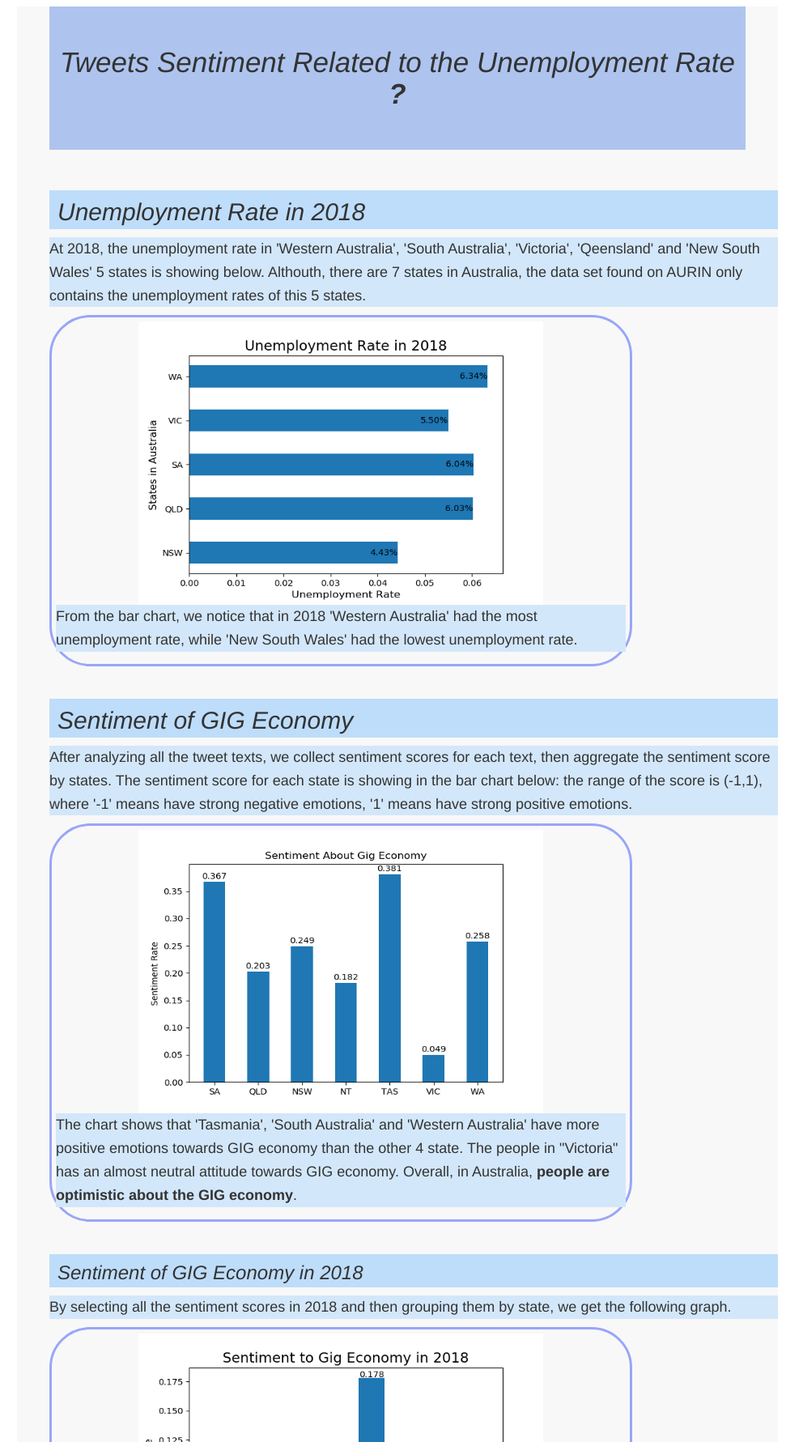
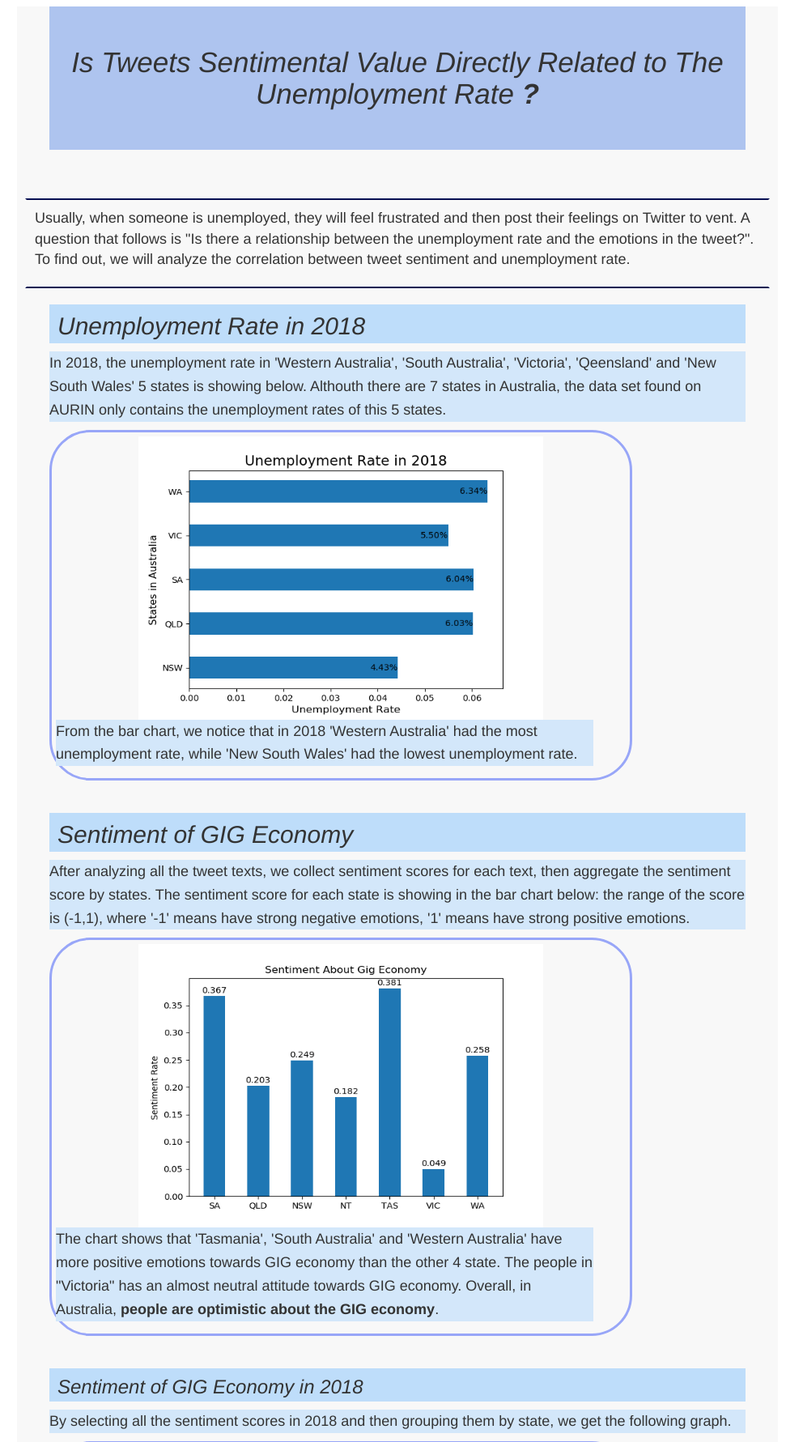
Before and after one commit to qchye/CloudComputingProject2_g33, a Flask app: template ansible/roles/application-frontend/files/frontend-app/app/templates/sentiment.html in a window 1280 px wide. Shown: the part 52-1833 px from the top of the page at 81% size, without its empty margins (149-1141 px from the left). Run offline with Flask 2, Linux system fonts and the light colour scheme; the template is opened without the code that fills it, so the values that code supplies are empty; parts of the project's set-up code (start-up, migrations or seed data) failed here and were passed over; some libraries are stand-ins or nearby versions.

Commit message:
Add an intro to HTML

```diff
--- a/ansible/roles/application-frontend/files/frontend-app/app/content/sentiment.css
+++ b/ansible/roles/application-frontend/files/frontend-app/app/content/sentiment.css
@@ -3,6 +3,16 @@
     margin-right: 100px;
     margin-left: 100px;
 }
+
+.intro_border{
+    border: 2px solid rgb(3, 15, 82);
+    margin: 10px;
+    padding: 10px;
+    border-left-color:rgb(248, 248, 248);
+    border-right-color:rgb(248, 248, 248);
+
+}
+
 
 .h1_text {
     background-color: rgba(169, 192, 238, 0.938);
@@ -18,6 +28,7 @@
     background-color: rgb(190, 221, 250);
     padding: 10px 10px 5px 10px;
     font-style: italic;
+    margin-right: 40px;
 }
 
 
@@ -26,8 +37,10 @@
     font-size:large;
     font-style: normal;
     line-height:1.6;
+    margin-right: 40px;
 
 }
+
 
 
 .div_block {
@@ -35,6 +48,7 @@
     border: 3px solid rgb(152, 166, 248);
     border-radius: 50px 50px;
     padding: 5px;
+
 }
 
 .display_png {
--- a/ansible/roles/application-frontend/files/frontend-app/app/templates/sentiment.html
+++ b/ansible/roles/application-frontend/files/frontend-app/app/templates/sentiment.html
@@ -4,15 +4,22 @@
 {% block body %}
 <br>
 <div class="body_text">
-    <h1 class="h1_text">Tweets Sentiment Related to the Unemployment Rate <strong>?</strong></h1>
-
+    <h1 class="h1_text">Is Tweets Sentimental Value Directly Related to The Unemployment Rate <strong>?</strong></h1>
     <br>
+    <br />
+    <div class="intro_border">
+        <p>
+            Usually, when someone is unemployed, they will feel frustrated and then post their feelings on Twitter to vent.
+            A question that follows is "Is there a relationship between the unemployment rate and the emotions in the tweet?".
+            To find out, we will analyze the correlation between tweet sentiment and unemployment rate.
+        </p>
+    </div>
     <ul class="remove_dot">
         <h2 class="h2_text"><li>Unemployment Rate in 2018</li></h2>
 
         <p class="p_text">
-            At 2018, the unemployment rate in 'Western Australia', 'South Australia', 'Victoria', 'Qeensland'
-            and 'New South Wales' 5 states is showing below. Althouth, there are 7 states in Australia,
+            In 2018, the unemployment rate in 'Western Australia', 'South Australia', 'Victoria', 'Qeensland'
+            and 'New South Wales' 5 states is showing below. Althouth there are 7 states in Australia,
             the data set found on AURIN only contains the unemployment rates of this 5 states.
         </p>
 
@@ -64,7 +71,7 @@
 
         <div class="div_block">
 
-            <image class="display_pngS" src="/img/comparing.png" height="350" width="500"/>
+            <image class="display_png" src="/img/comparing.png" height="350" width="500"/>
             <p class="p_text">
                 The graph shows that there is no clear relationship between sentiment in the gig economy and unemployment rate. B
                 But we can notice that the people, who are in a state that has an unemployment rate  lower than 4.5%,
```
Also changed, not shown: ansible/roles/application-frontend/files/frontend-app/app/img/stateGig.png.
